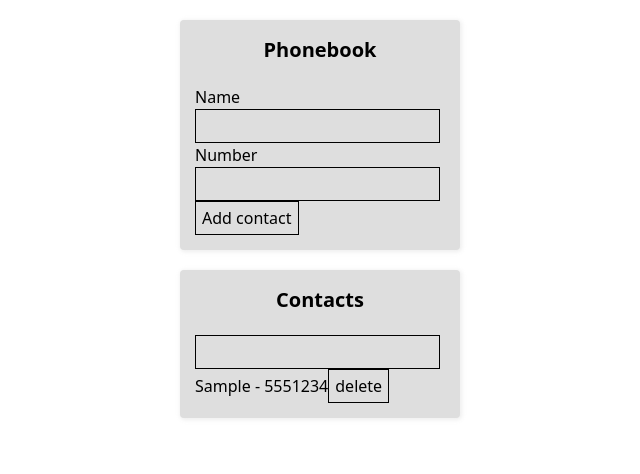
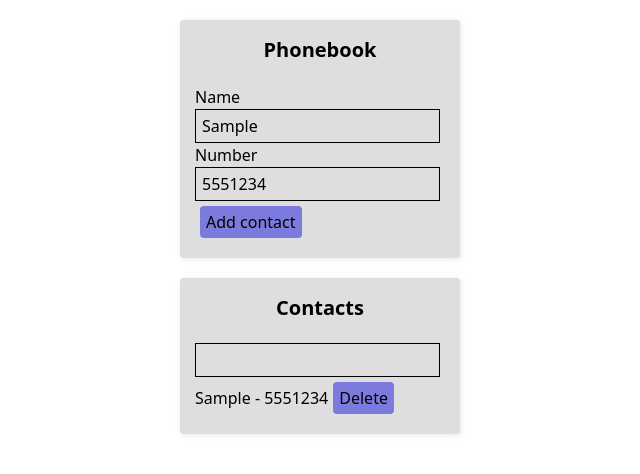
Before and after one commit to heorhii-aksiuk/goit-react-hw-repeat, a React (Create React App) app: page / in a window 1280 px wide. Both pictures are taken after typing "Sample", "5551234" into the empty fields and a click on the button "Add contact". Shown: the top 474 px of the page, without its empty margins (320-960 px from the left). Built offline with nearby package versions, Linux system fonts and the light colour scheme.

Commit message:
refactoring to classes

```diff
--- a/src/components/App/App.jsx
+++ b/src/components/App/App.jsx
@@ -1,26 +1,39 @@
+import { Component } from 'react'
 import Section from '../Section/Section'
 import ContactForm from '../ContactForm/ContactForm'
 import Contacts from '../Contacts/Contacts'
-import { useState } from 'react'
 
-function App() {
-  const [contacts, setContacts] = useState([])
-  const [filter, setFilter] = useState('')
+class App extends Component {
+  state = {
+    contacts: [],
+    filter: '',
+  }
 
-  const handleSubmit = (contact) => {
+  handleSubmit = (contact) => {
+    // TODO: Can add two same contacts
+    const { contacts } = this.state
     if (contacts.some((el) => el.name === contact.name)) {
       return alert(`${contact.name} is already exists!`)
     }
-    setContacts([contact, ...contacts])
+    this.setState((state) => ({
+      contacts: [contact, ...state.contacts],
+    }))
   }
 
-  const handleFilter = (newFilter) => {
-    setFilter(newFilter)
+  handleFilter = (e) => {
+    const newFilter = e.target.value
+    this.setState({ filter: newFilter })
   }
 
-  const handleRemove = (contact) => {
-    setContacts(contacts.filter((el) => el.name !== contact))
+  handleRemove = (contact) => {
+    const { contacts } = this.state
+    this.setState({
+      contacts: contacts.filter((el) => el.name !== contact),
+    })
   }
+
+  render() {
+    const { contacts, filter } = this.state
 
     const filteredContacts = contacts.filter((contact) =>
       contact.name.includes(filter),
@@ -29,17 +42,18 @@ function App() {
     return (
       <>
         <Section title="Phonebook">
-        <ContactForm onSubmitForm={handleSubmit}></ContactForm>
+          <ContactForm onSubmitForm={this.handleSubmit}></ContactForm>
         </Section>
         <Section title="Contacts">
           <Contacts
-          onFilterChange={handleFilter}
+            onFilterChange={this.handleFilter}
             contacts={filteredContacts}
-          onRemoveClick={handleRemove}
+            onRemoveClick={this.handleRemove}
           ></Contacts>
         </Section>
       </>
     )
   }
+}
 
 export default App
--- a/src/components/ContactForm/ContactForm.jsx
+++ b/src/components/ContactForm/ContactForm.jsx
@@ -1,58 +1,71 @@
-import { useState } from 'react'
+import React, { Component } from 'react'
 import { nanoid } from 'nanoid'
+import styled from 'styled-components'
 
-function ContactForm({ onSubmitForm }) {
-  const [name, setName] = useState('')
-  const [number, setNumber] = useState('')
-
-  const inputNameId = nanoid(5)
-  const inputNumberId = nanoid(5)
-
-  const handleChange = (e) => {
-    if (e.target.name === 'name') setName(e.target.value)
-    if (e.target.name === 'number') setNumber(e.target.value)
+class ContactForm extends Component {
+  state = {
+    name: '',
+    number: '',
   }
 
-  const handleSubmit = (e) => {
-    e.preventDefault()
-    onSubmitForm({ name, number })
-    resetForm()
+  inputNameId = nanoid(5)
+  inputNumberId = nanoid(5)
+
+  handleChange = (e) => {
+    const { name, value } = e.target
+    this.setState({ [name]: value })
   }
 
-  const resetForm = () => {
-    setName('')
-    setNumber('')
+  handleSubmit = (e) => {
+    e.preventDefault()
+    const { onSubmitForm } = this.props
+    onSubmitForm({ ...this.state })
+    this.setState({ name: '', number: '' })
   }
 
+  render() {
     return (
       <>
-      <form onSubmit={handleSubmit}>
-        <label htmlFor={inputNameId}>Name</label>
+        <form onSubmit={this.handleSubmit}>
+          <label htmlFor={this.inputNameId}>Name</label>
           <input
-          value={name}
-          onChange={handleChange}
+            value={this.name}
+            onChange={this.handleChange}
             type="text"
             name="name"
-          id={inputNameId}
+            id={this.inputNameId}
             pattern="^[a-zA-Zа-яА-Я]+(([' -][a-zA-Zа-яА-Я ])?[a-zA-Zа-яА-Я]*)*$"
             title="Name may contain only letters, apostrophe, dash and spaces. For example Adrian, Jacob Mercer, Charles Miller"
             required
           />
-        <label htmlFor={inputNumberId}>Number</label>
+          <label htmlFor={this.inputNumberId}>Number</label>
           <input
-          value={number}
-          onChange={handleChange}
+            value={this.number}
+            onChange={this.handleChange}
             type="tel"
             name="number"
-          id={inputNumberId}
+            id={this.inputNumberId}
             pattern="\+?\d{1,4}?[-.\s]?\(?\d{1,3}?\)?[-.\s]?\d{1,4}[-.\s]?\d{1,4}[-.\s]?\d{1,9}"
             title="Phone number must be digits and can contain spaces, dashes, parentheses and can start with +"
             required
           />
-        <button type="submit">Add contact</button>
+          <Button type="submit">Add contact</Button>
         </form>
       </>
     )
   }
+}
 
 export default ContactForm
+
+const Button = styled.button`
+  margin: 5px;
+  background-color: #7b7bde;
+  border: none;
+  border-radius: 4px;
+  cursor: pointer;
+
+  :hover {
+    background-color: #5858d7;
+  }
+`
--- a/src/components/Contacts/Contacts.jsx
+++ b/src/components/Contacts/Contacts.jsx
@@ -1,29 +1,37 @@
-import React from 'react'
+import React, { Component } from 'react'
+import styled from 'styled-components'
 
-function Contacts({ onRemoveClick, onFilterChange, contacts }) {
-  const handleFilter = (e) => {
-    onFilterChange(e.target.value)
-  }
-
-  const handleDelete = (e) => {
-    onRemoveClick(e.target.name)
-  }
-
+class Contacts extends Component {
+  render() {
+    const { onRemoveClick, onFilterChange, contacts } = this.props
     return (
       <>
-      <input onChange={handleFilter} type="text"></input>
+        <input onChange={onFilterChange} type="text"></input>
         <ul>
           {contacts.map(({ name, number }) => (
             <li key={name}>
               {name} - {number}
-            <button onClick={handleDelete} name={name} type="button">
-              delete
-            </button>
+              <Button onClick={() => onRemoveClick(name)} type="button">
+                Delete
+              </Button>
             </li>
           ))}
         </ul>
       </>
     )
   }
+}
 
 export default Contacts
+
+const Button = styled.button`
+  margin: 5px;
+  background-color: #7b7bde;
+  border: none;
+  border-radius: 4px;
+  cursor: pointer;
+
+  :hover {
+    background-color: #5858d7;
+  }
+`
```
Also changed, not shown: src/components/Section/Section.jsx (+6 -1 lines). Lines whose indentation alone changed are shown as unchanged.
